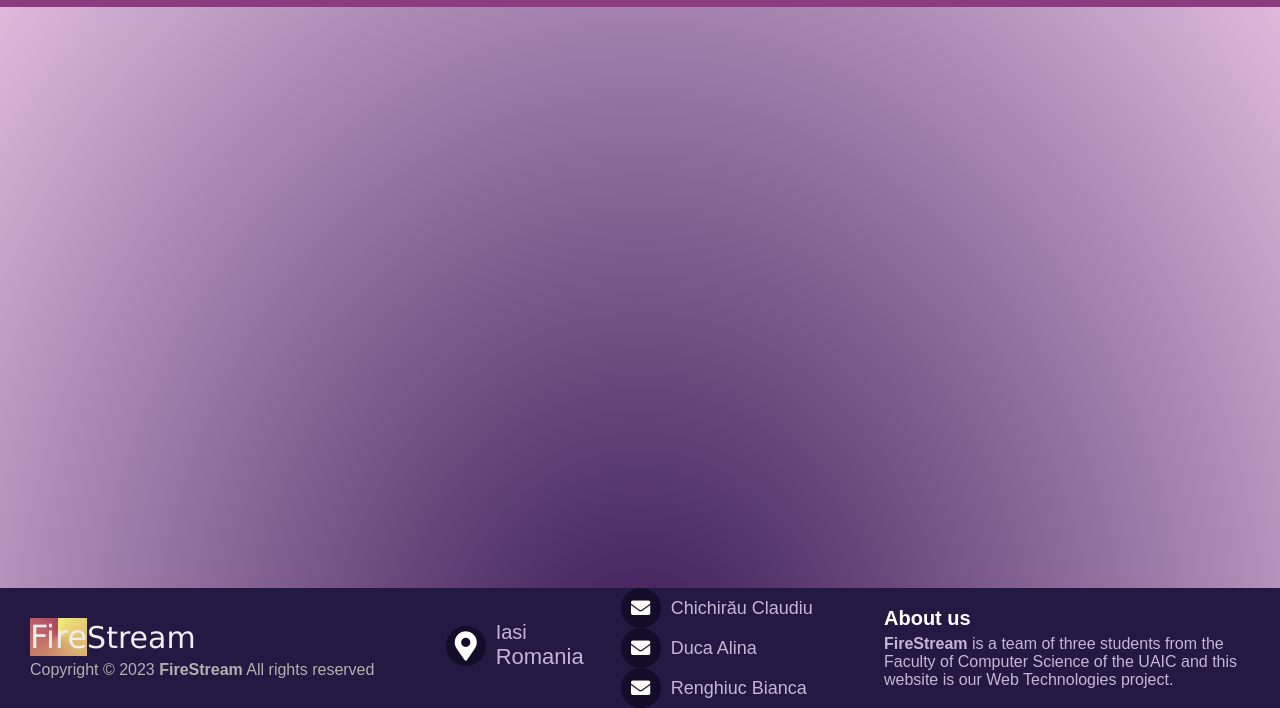
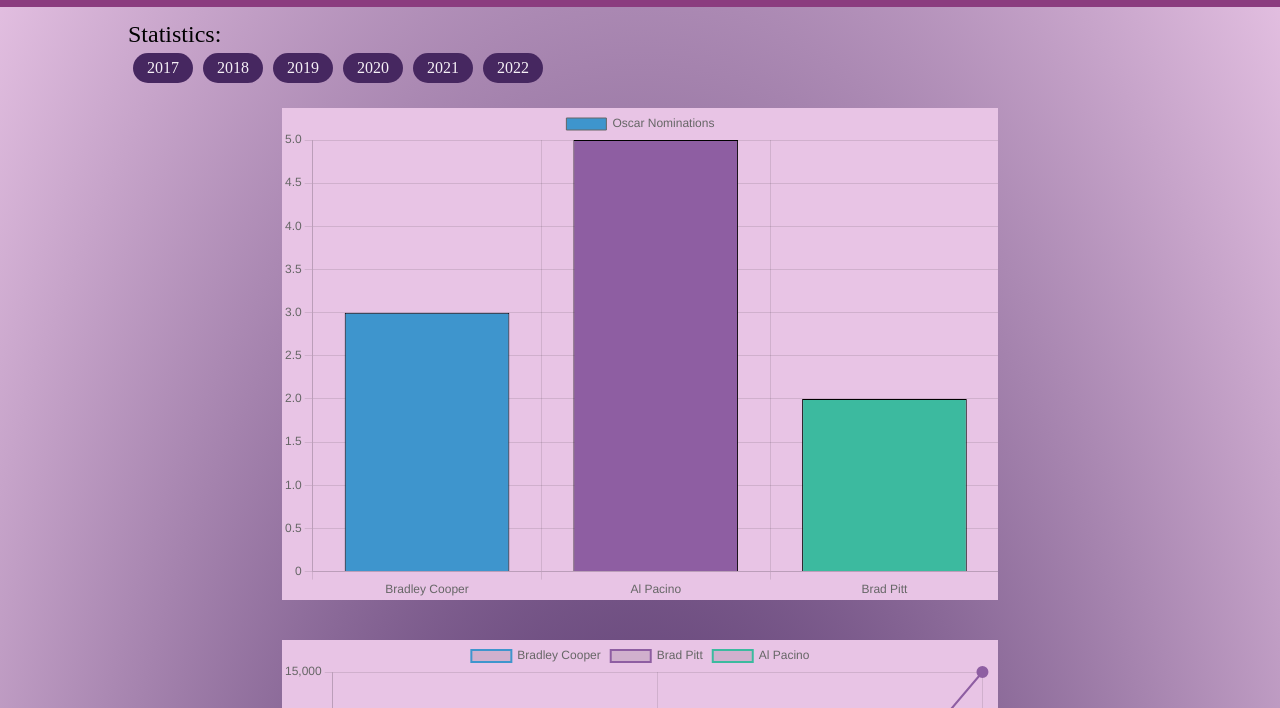
Before and after one commit to alinaduca/tehnologii-web, a plain HTML site: page src/static/statistics.html in a window 1280 px wide. Shown: the part 92-800 px from the top of the page. Drawn offline with nearby package versions, Linux system fonts and the light colour scheme.

Commit message:
Statistics

```diff
--- a/src/static/header-style.css
+++ b/src/static/header-style.css
@@ -71,7 +71,7 @@
   background-color: white;
 }
 
-a:hover {
+header a:hover{
     background-color: #441d3e;
     font-weight: bolder;
     border-radius: 5px;
--- /dev/null
+++ b/src/static/script-statistics.js
@@ -0,0 +1,198 @@
+// // var actors = [
+// // 	"Al Pacino",
+// //     "Brad Pitt",
+// //     "Bradley Cooper"
+// // ];
+// // // var currentImageIndex = 0;
+
+// // // function displayElementsOnPage(actors) {
+// // //     let container = document.createElement('div');
+// // //     for (let i = 0; i < arr.length; i++) {
+// // //       let element = document.createElement('p');
+// // //       let text = document.createTextNode(actors[i]);
+// // //       element.appendChild(text);
+// // //       container.appendChild(element);
+// // //     }
+// // //     document.body.appendChild(content);
+// // //   }
+// // //   displayElementsOnPage(actors);
+
+
+
+// // //   fetch('https://api.chucknorris.io/jokes/random')
+// // //       .then(response => response.json())
+// // //       .then(data => {
+// // //         document.getElementById('joke').innerHTML = data.value;
+// // //       })
+// // //       .catch(error => {
+// // //         console.error(error);
+// // //       });
+
+// // actors.forEach(element => {
+// //     document.getElementById('joke').innerHTML = element;
+// // });
+
+
+// // var actors = [
+// //     "Al Pacino",
+// //     "Brad Pitt",
+// //     "Bradley Cooper"
+// // ];
+// // var actorList = "";
+// // actors.forEach(element => {
+// //     actorList += element + "<br>";
+// // });
+// // document.getElementById('joke').innerHTML = actorList;
+
+
+
+
+// const API_KEY = '309474ef';
+// const API_URL = `http://www.omdbapi.com/?apikey=309474ef&type=movie&award=Oscar&plot=full&r=json`;
+
+//       fetch(API_URL)
+//         .then(response => response.json())
+//         .then(data => {
+//           const actors = {};
+//           data.Search.forEach(movie => {
+//             if (movie.Actors && movie.Award) {
+//               const actorNames = movie.Actors.split(', ');
+//               console.log(actorNames);
+//               const awards = movie.Award.split('. ');
+//               awards.forEach(award => {
+//                 if (award.includes('Oscar')) {
+//                   actorNames.forEach(actor => {
+//                     if (!actors[actor]) {
+//                       actors[actor] = [];
+//                     }
+//                     actors[actor].push(award.trim());
+//                   });
+//                 }
+//               });
+//             }
+//           });
+
+//           // Create the diagram
+//           const graph = new mxGraph(document.getElementById('graph-container'));
+//           const parent = graph.getDefaultParent();
+
+//           graph.getModel().beginUpdate();
+
+//           try {
+//             // Add the actors to the diagram
+//             const actorCells = {};
+//             let x = 50;
+//             let y = 50;
+//             Object.keys(actors).forEach(actor => {
+//               const actorCell = graph.insertVertex(parent, null, actor, x, y, 120, 30);
+//               actorCells[actor] = actorCell;
+//               y += 100;
+//             });
+
+//             // Add the nominations to the diagram
+//             Object.keys(actors).forEach(actor => {
+//               const nominations = actors[actor];
+//               nominations.forEach(nomination => {
+//                 const nominationCell = graph.insertVertex(parent, null, nomination, x + 200, actorCells[actor].geometry.y, 120, 30);
+//                 const edge = graph.insertEdge(parent, null, '', actorCells[actor], nominationCell);
+//               });
+//             });
+//           } finally {
+//             graph.getModel().endUpdate();
+//           }
+//         });
+
+
+
+
+
+// Data
+var data = {
+	labels: ["Bradley Cooper", "Al Pacino", "Brad Pitt"],
+	datasets: [{
+		label: "Oscar Nominations",
+		data: [3, 5, 2],
+		backgroundColor: ["#3e95cd", "#8e5ea2","#3cba9f"],
+        borderColor: "#000000s", // optional - set border color for bars
+        borderWidth: 1, // optional - set border width for bars
+        fontColor: "#000000" // set font color for label
+	}]
+};
+
+// Configuration
+var config = {
+	type: 'bar',
+	data: data,
+	options: {
+		scales: {
+			yAxes: [{
+				ticks: {
+					beginAtZero: true
+				}
+			}]
+		}
+	}
+};
+
+// Create chart
+var myChart = new Chart(
+	document.getElementById('myChart'),
+	config
+);
+
+
+
+
+// Data
+var data2 = {
+    labels: ["2018", "2019", "2020"],
+    datasets: [{
+        label: "Bradley Cooper",
+        data: [7000, 9000, 12000],
+        fill: false,
+        borderColor: "#3e95cd",
+        borderWidth: 2,
+        pointBackgroundColor: "#3e95cd",
+        pointRadius: 5
+    }, {
+        label: "Brad Pitt",
+        data: [6000, 7000, 15000],
+        fill: false,
+        borderColor: "#8e5ea2",
+        borderWidth: 2,
+        pointBackgroundColor: "#8e5ea2",
+        pointRadius: 5
+    }, {
+        label: "Al Pacino",
+        data: [8000, 6000, 12500],
+        fill: false,
+        borderColor: "#3cba9f",
+        borderWidth: 2,
+        pointBackgroundColor: "#3cba9f",
+        pointRadius: 5
+    }]
+};
+
+// Configuration
+var config2 = {
+    type: 'line',
+    data: data2,
+    options: {
+        legend: {
+            display: false
+        },
+        scales: {
+            yAxes: [{
+                ticks: {
+                    beginAtZero: true
+                }
+            }]
+        }
+    }
+};
+
+// Create chart
+var myChart2 = new Chart(
+    document.getElementById('myChart2'),
+    config2
+);
--- a/src/static/statistics.html
+++ b/src/static/statistics.html
@@ -7,10 +7,10 @@
 		<title> News </title>
 		<link rel="stylesheet" type="text/css" href="style.css">
 		<link rel="stylesheet" type="text/css" href="header-style.css">
-		<link rel="stylesheet" type="text/css" href="navbar-style.css">
 		<link rel="stylesheet" type="text/css" href="footer-style.css">
 		<link rel="stylesheet" href="https://cdnjs.cloudflare.com/ajax/libs/font-awesome/5.15.1/css/all.min.css">
-        <link rel="stylesheet" type="text/css" href="style-news.css">
+        <link rel="stylesheet" type="text/css" href="style-statistics.css">
+        <script src="https://cdn.jsdelivr.net/npm/chart.js"></script>
     </head>
    <body>
     <header>
@@ -39,27 +39,51 @@
                             <button class="try-now-btn">Register now!</button>
                         </li>
                     </ul>
-
                     <div class="hamburger">
                         <span class="bar"></span>
                         <span class="bar"></span>
                         <span class="bar"></span>
                     </div>
-
                 </nav>
             </div>
         </div>
      </header>
 
 
-      <!-- blog section end -->
-      <!-- footer end -->
-
+     <section class="content">
+         <div class="content-body">
+            <h1> Statistics:</h1>
+            <div class="years">
+                <div class="year">
+                    <a>2017</a>
+                </div>
+                <div class="year">
+                    <a>2018</a>
+                </div>
+                <div class="year">
+                    <a>2019</a>
+                </div>
+                <div class="year">
+                    <a>2020</a>
+                </div>
+                <div class="year">
+                    <a>2021</a>
+                </div>
+                <div class="year">
+                    <a>2022</a>
+                </div>
+            </div>
+            <div class="diagrams">
+                <canvas id='myChart'></canvas>
+                <canvas id='myChart2'></canvas>
+            </div>
+        </div>
+    </section>
 
       <footer>
         <div class="left-footer">
             <p>
-                <div id="nume-echipa">Fire</div>Stream
+                FireStream
             </p>
             <p id="copyright">Copyright &#169; 2023 <strong>FireStream</strong> All rights reserved</strong></p>
         </div>
@@ -105,5 +129,6 @@
     </footer>
 
     <script src="hamburger-navbar-menu.js"></script>
+    <script src="script-statistics.js"></script>
    </body>
 </html>
--- /dev/null
+++ b/src/static/style-statistics.css
@@ -0,0 +1,77 @@
+* {
+    box-sizing: border-box;
+    transition: ease all 0.5s;
+}
+
+body {
+    background-image: radial-gradient(ellipse at center bottom, #462760 10%, #e8c4e5 100%);
+}
+
+.year a:hover {
+    background-color: #e8c4e5;
+    cursor: pointer;
+    border-radius: 20px;
+    color: #1f1c1f;
+    height: 100%;
+    width: 100%;
+    display: flex;
+    align-items: center;
+    justify-content: center;
+}
+
+.container {
+    width: 100%;
+    padding-right: 15px;
+    padding-left: 15px;
+    margin-right: auto;
+    margin-left: auto
+  }
+
+.content {
+    margin-top: 100px;
+}
+
+canvas {
+    max-height: 70%;
+    max-width: 70%;
+    display: flex;
+    align-items: center;
+    justify-content: center;
+    background-color: #e8c4e5;
+    display: block;
+    margin: 20px;
+}
+
+.years {
+    display: flex;
+}
+
+.year {
+    cursor: pointer;
+    margin: 5px;
+    background-color: #462760;
+    border-radius: 20px;
+    color: #f6f0f6;
+    height: 30px;
+    width: 60px;
+    display: flex;
+    align-items: center;
+    justify-content: center;
+}
+
+.content-body {
+    margin: 0 10%;
+    margin-top: 1%;
+}
+
+.diagrams {
+    width: auto;
+    display: flex;
+    align-items: center;
+    justify-content: center;
+    flex-direction: column;
+}
+
+h1 {
+    font-weight: normal;
+}
```
Also changed, not shown: src/static/index.html (+0 -1 lines), src/static/nominalizations.html (+1 -1 lines). Lines whose indentation alone changed are shown as unchanged.
